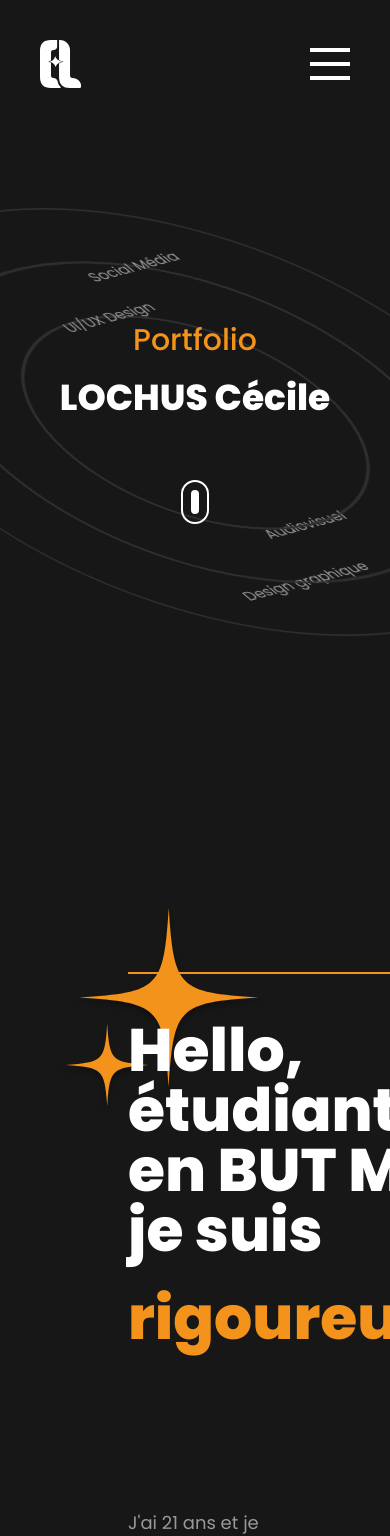
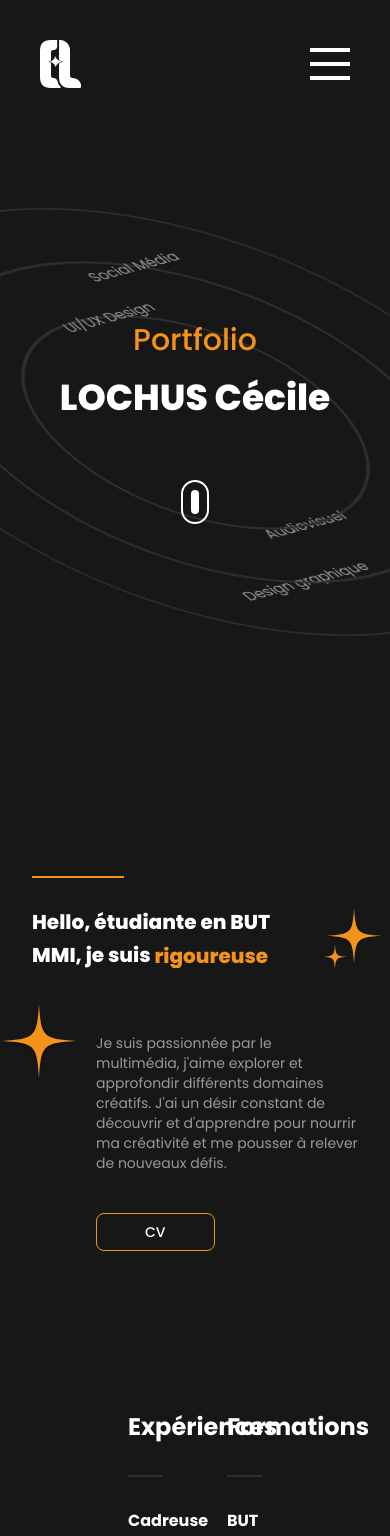
Before and after one commit to antoinefavereau/lochus-cecile, a Next.js app: page / in a window 390 px wide. Shown: the top 1536 px of the page. Built offline with nearby package versions, Linux system fonts and the light colour scheme; a web font is replaced by a local one.

Commit message:
Responsive about section

```diff
--- a/components/layout/home/about.tsx
+++ b/components/layout/home/about.tsx
@@ -26,44 +26,47 @@ export default function About() {
   }, [currentIndex, titles.length]);
 
   return (
-    <section id="about" className="relative flex flex-col gap-40 p-32">
+    <section
+      id="about"
+      className="relative flex flex-col gap-16 xs:gap-24 md:gap-32 p-8 xs:p-16 lg:p-24"
+    >
       <Image
-        className="absolute top-16 right-32"
+        className="absolute top-16 right-[calc(10vw-2rem)] w-[16vw] h-auto"
         src="/Stars.svg"
         alt=""
         width={200}
         height={200}
       />
       <Image
-        className="absolute bottom-1/4 left-0"
+        className="absolute top-40 xs:top-60 md:top-72 lg:top-80 left-0 w-[20vw] h-auto"
         src="/Star.svg"
         alt=""
         width={250}
         height={250}
       />
-      <h2 className="relative self-start pt-12 text-6xl font-extrabold max-w-3xl">
+      <h2 className="relative self-start pt-8 md:pt-12 text-xl xs:text-3xl md:text-4xl lg:text-5xl font-extrabold w-[calc(100vw-8rem)] xs:w-[calc(100vw-14rem)] md:w-[calc(100vw-20rem)] max-w-2xl">
         <span className="absolute start-0 top-0 w-[7ch] h-[2px] bg-primary"></span>
         {"Hello, étudiante en BUT MMI, je suis "}
-        <span className="text-primary inline-block h-[5rem] translate-y-[28px] overflow-hidden">
+        <span className="text-primary inline-block h-[2ch] translate-y-[6px] xs:translate-y-[11px] md:translate-y-[16px] lg:translate-y-[23px] overflow-hidden">
           <div
             className="transform transition-transform duration-300 ease-in-out"
             style={{
-              transform: `translateY(${-(currentIndex + 1) * 5}rem)`,
-              paddingTop: `${currentIndex * 5}rem`,
+              transform: `translateY(${-(currentIndex + 1) * 2}ch)`,
+              paddingTop: `${currentIndex * 2}ch`,
             }}
           >
             {titles.map((title, index) => (
-              <span key={title + index} className="block h-[5rem]">
+              <span key={title + index} className="block h-[2ch]">
                 {title}
               </span>
             ))}
           </div>
         </span>
       </h2>
-      <div className="self-end flex flex-col items-start gap-14 max-w-3xl">
-        <p className="text-lg text-light">
+      <div className="self-end flex flex-col items-start gap-10 md:gap-14 w-[calc(100vw-8rem)] xs:w-[calc(100vw-14rem)] md:w-[calc(100vw-20rem)] max-w-2xl">
+        <p className="text-sm xs:text-base md:text-lg text-light">
           {
-            "J'ai 21 ans et je suis étudiante en première année de BUT MMI. Je suis passionnée par le multimédia, j'aime explorer et approfondir différents domaines créatifs, comme l'UI design, l'audiovisuel, le graphisme et la photographie. J'ai un désir constant de découvrir et d'apprendre pour nourrir ma créativité et me pousser à relever de nouveaux défis."
+            "Je suis passionnée par le multimédia, j'aime explorer et approfondir différents domaines créatifs. J'ai un désir constant de découvrir et d'apprendre pour nourrir ma créativité et me pousser à relever de nouveaux défis."
           }
         </p>
         <a href="/Cécile_Lochus_CV.pdf" download>
--- a/components/ui/button.tsx
+++ b/components/ui/button.tsx
@@ -14,7 +14,7 @@ export default function Button({
   };
   return (
     <button
-      className={`font-medium rounded-lg text-white transition-all duration-300 ${variants[variant]}`}
+      className={`text-sm xs:text-base md:text-lg font-medium rounded-lg text-white transition-all duration-300 ${variants[variant]}`}
       {...props}
     >
       {children}
```
